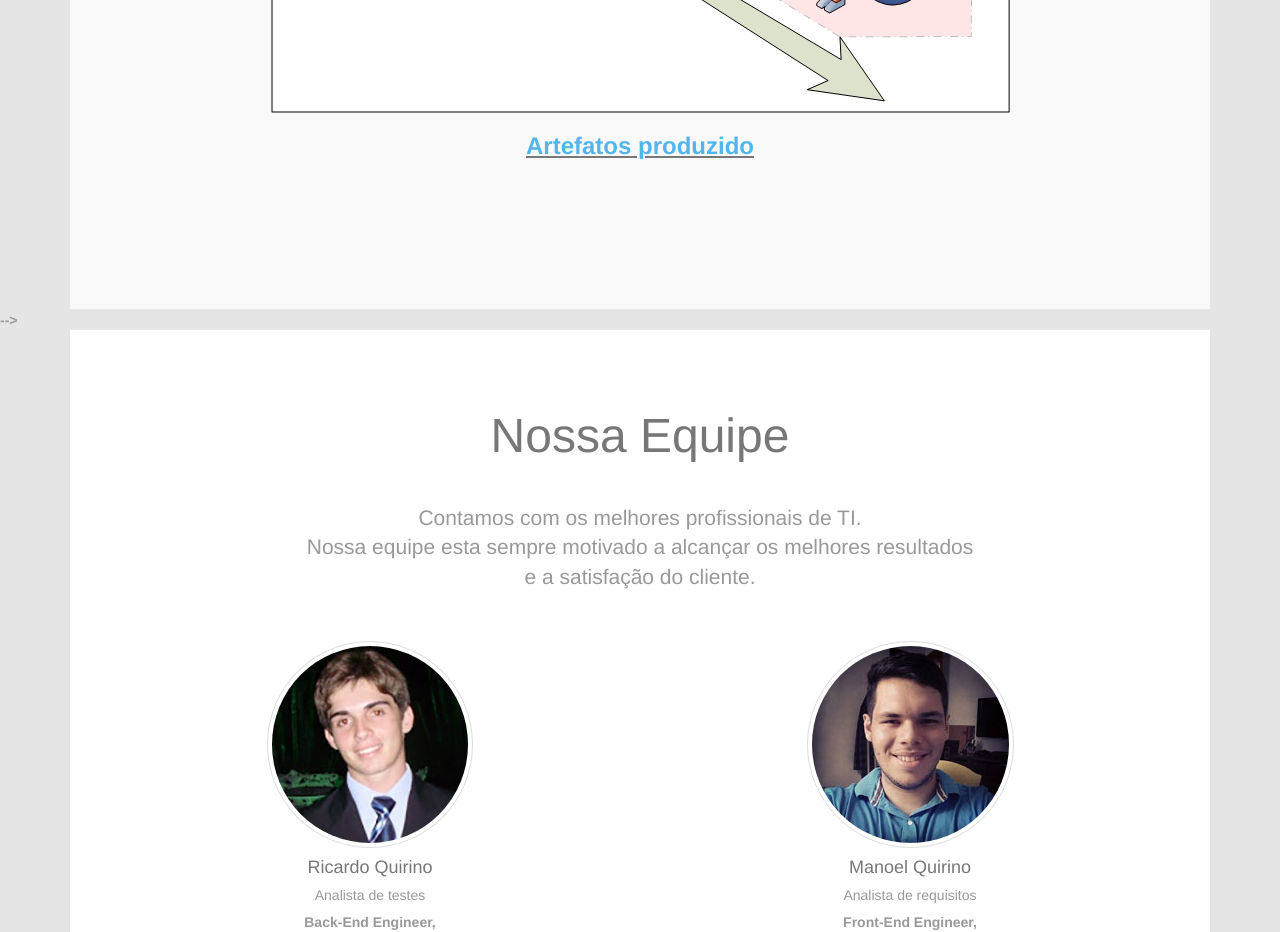
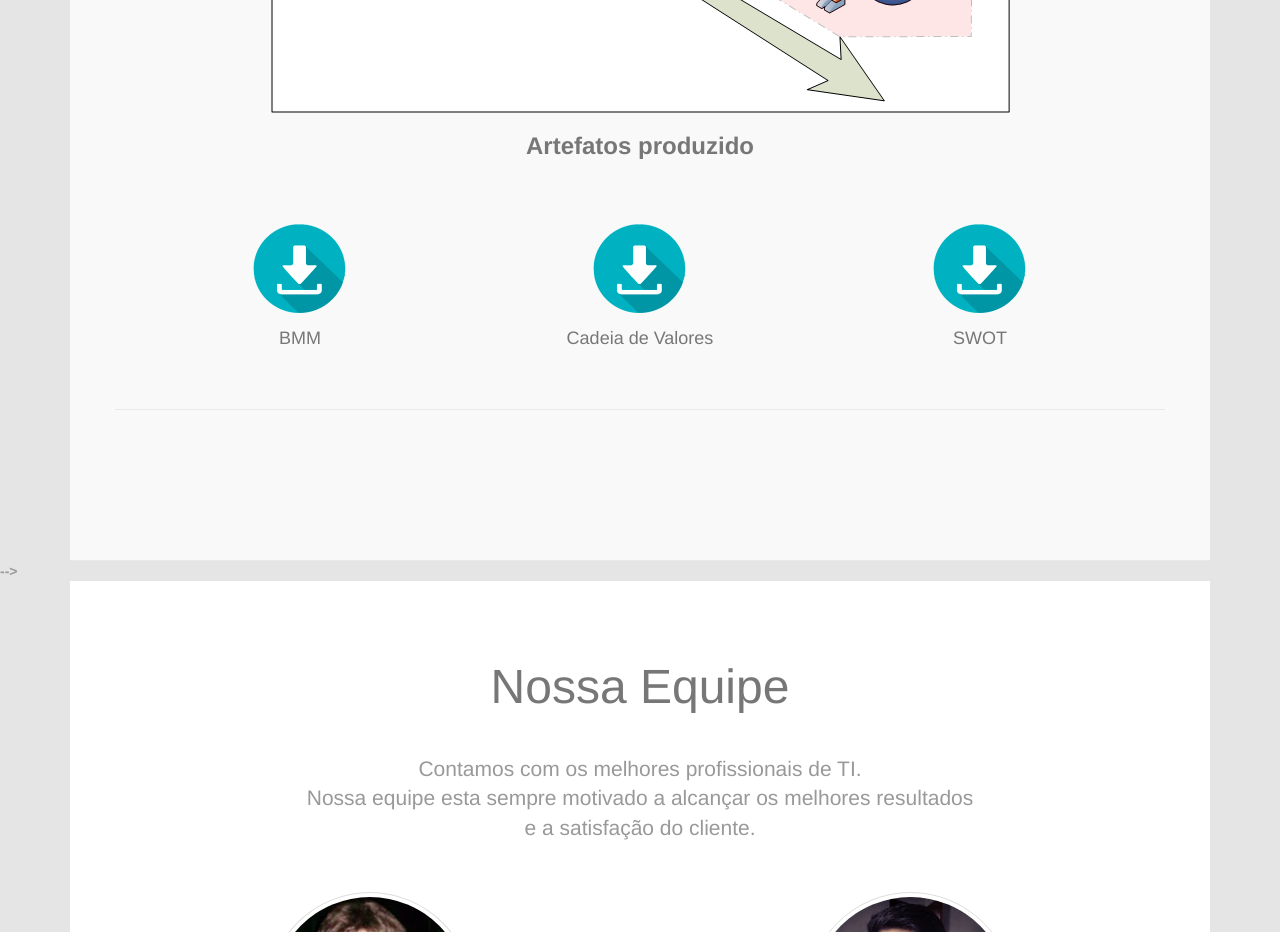
Before and after one commit to manoelneto/site_pos, a plain HTML site: page index.html in a window 1280 px wide. Shown: the part 2140-3072 px from the top of the page. Drawn offline with Linux system fonts and the light colour scheme.

Commit message:
Links de downloads dos artefatos

```diff
--- a/index.html
+++ b/index.html
@@ -241,8 +241,40 @@
                     <h2>Processo</h2>
                     <p class="lead">Processo de Desenvolvimento e Qualidade de Software <b>
                     <img src="images/img-solucoes.png" alt="">
+                     <h3>Artefatos produzido</h3>
                     <br/>
-                    <h3><u><a href="https://dl-web.dropbox.com/get/WebFactory/Artefatos%20da%20fabrica/Especifica%C3%A7%C3%A3o%20do%20App%20Presentes%20Especiais.docx?_subject_uid=277497487&w=AAAmC-yqeJItvEnA8o0wJkzj-64VxUmv9G62d1Hf6jVRwA&dl=1">Artefatos produzido</a></u></h3>
+    <div style="margin-top:20px;">
+	   <section id="services">
+        <div class="container">
+            <div class="box first">
+                <div class="row">
+                    <div class="col-md-4 col-sm-6">
+                        <div class="center">
+                            <a href="https://doc-00-1c-docs.googleusercontent.com/docs/securesc/k6kook4gdsqoi4hsqgdfl7dr6b2lvoe8/jonve779b77ribflmq6lm0qg7pt01cvh/1439798400000/07898064637029233644/07898064637029233644/0B8eOenWLQlXKSlZNNWR0aVNOdXc?e=download"><img width="100px" src="images/icon-download.png"></a>
+                            <h4>BMM</h4>
+                            <p></p>
+                        </div>
+                    </div><!--/.col-md-4-->
+                    <div class="col-md-4 col-sm-6">
+                        <div class="center">
+                            <a href="https://doc-00-1c-docs.googleusercontent.com/docs/securesc/k6kook4gdsqoi4hsqgdfl7dr6b2lvoe8/e5jco8h1d1ursv3e4os55noi9i2hsb0j/1439798400000/07898064637029233644/07898064637029233644/0B8eOenWLQlXKUEE0UFpJQS1aLWs?e=download"><img width="100px" src="images/icon-download.png"></a>
+                            <h4>Cadeia de Valores</h4>
+                            <p></p>
+                        </div>
+                    </div><!--/.col-md-4-->
+                    <div class="col-md-4 col-sm-6">
+	                        <div class="center">
+
+                                <a href="https://doc-0o-1c-docs.googleusercontent.com/docs/securesc/k6kook4gdsqoi4hsqgdfl7dr6b2lvoe8/kapf7krqg4jnmqomc1kgkmhjtm0np6l2/1439798400000/07898064637029233644/07898064637029233644/0B8eOenWLQlXKbFJ4YU96VjVXU0k?e=download"><img width="100px" src="images/icon-download.png"></a>
+	                            <h4>SWOT</h4>
+	                            <p></p>
+	                        </div>
+	                    </div><!--/.col-md-4-->
+	                </div><!--/.row-->
+	            </div><!--/.box-->
+	        </div><!--/.container-->
+	    </section><!--/#services-->
+                    </div>
                 </div>
                 <div class="big-gap"></div>
                 <div id="pricing-table" class="row">
@@ -338,6 +370,27 @@
                                     </div>
                                 </div>
                             </div>
+                           <!-- <div class="col-sm-6" style="flout:left">
+                                    <div class="member">
+                                        <p><img class="img-responsive img-thumbnail img-circle" src="images/team4.jpg"  alt="" ></p>
+                                        <h4>Felipe Lieboa<small class="designation">Analista Programador/ DBA</small></h4>
+                                            <div>
+                                                Responsável pela modelagem de dados, Assistente de tecnologia na <a href="http://www.federalcred-ne.com.br/site/">FederalCred</a> graduado em Sistemas para Internet
+
+                                                <h4><b>Experiencia profiional:</b></h4>
+                                                PHP, MYSQL, PhotoShop Corel DRAW.
+
+                                                <br>
+
+                                                <i class="icon-facebook" style="display: inline-block; margin-left: 10px;"></i>
+                                                <i class="icon-twitter" style="display: inline-block; margin-left: 10px;"></i>
+                                                <i class="icon-linkedin" style="display: inline-block; margin-left: 10px;"></i>
+
+                                            </div>
+                                    </div>
+                                </div>
+                                -->
+                            </div>
                         </div>
 
                 </div><!--/.carousel-->
```
Also changed, not shown: images/icon-download.png (added).
